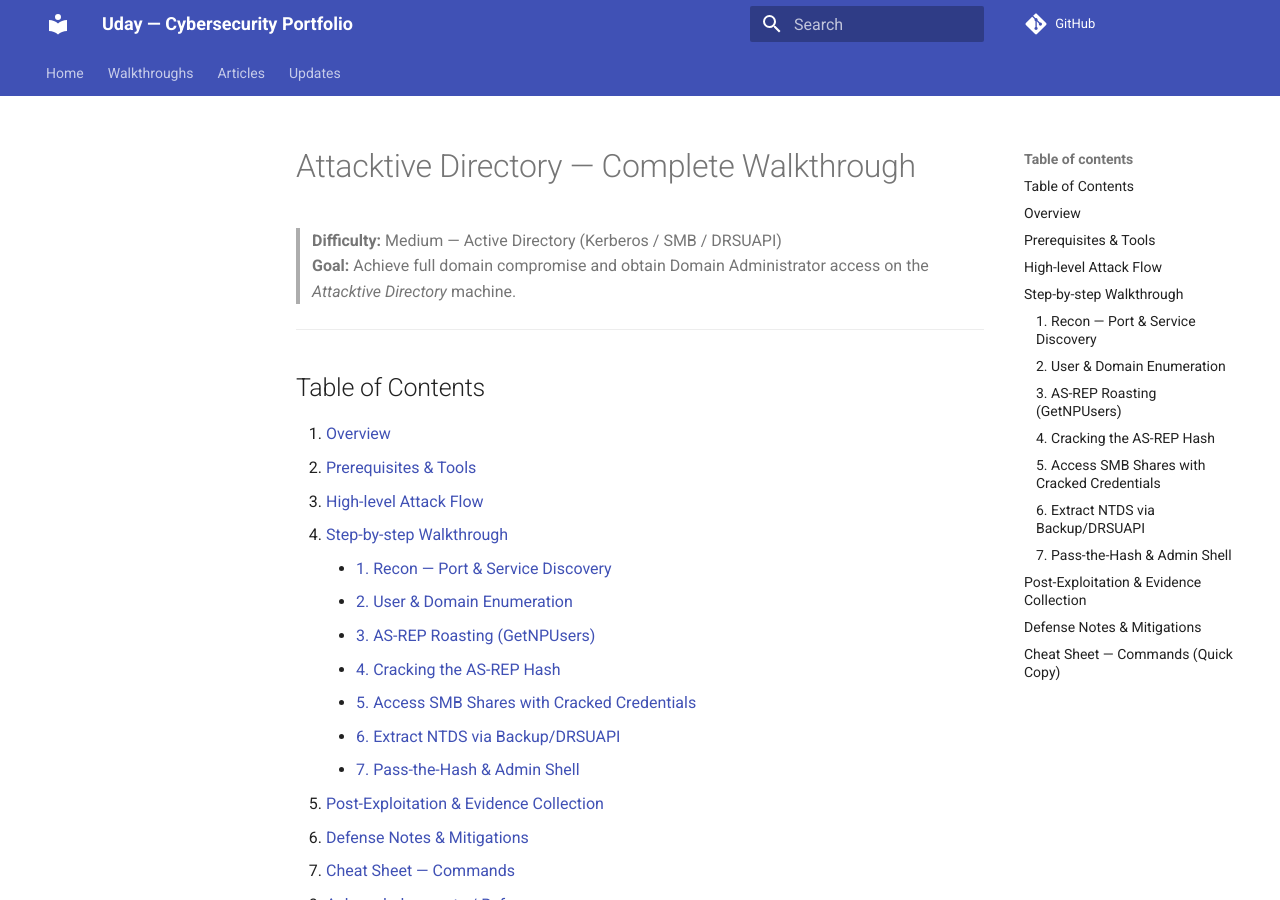
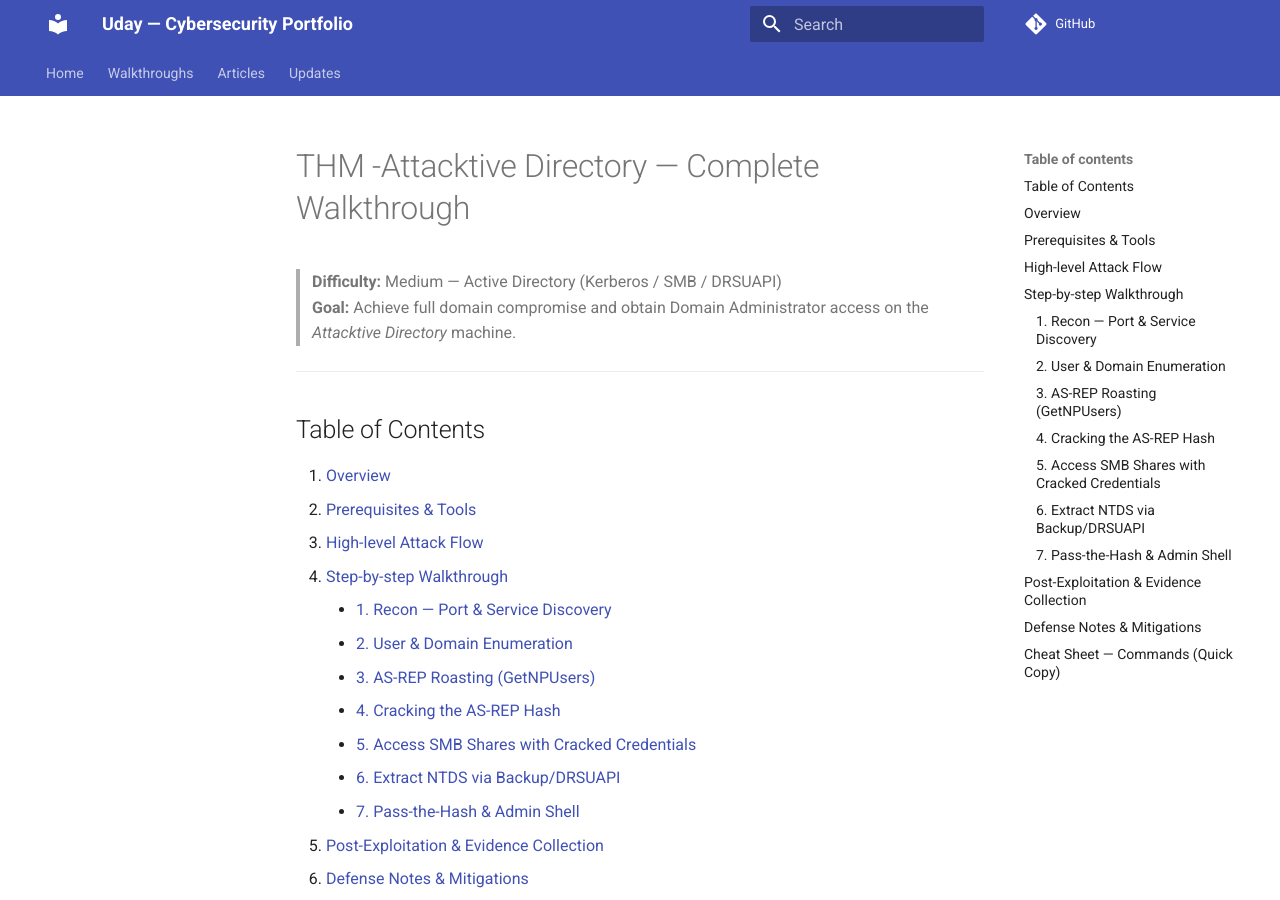
Before and after one commit to 3MetHackz5/-3MetHackz5-, an MkDocs documentation site: the page built from docs/walkthroughs/Attacktive_Directory.md, in a window 1280 px wide and 900 px high. Built offline with MkDocs 1.6.1 and Material for MkDocs 9.7.7, drawn with Linux system fonts in a browser that asks for light colours; comment, search, counter and statistics services are not loaded.

Commit message:
Update Attacktive_Directory.md

```diff
--- a/docs/walkthroughs/Attacktive_Directory.md
+++ b/docs/walkthroughs/Attacktive_Directory.md
@@ -1,4 +1,4 @@
-# Attacktive Directory — Complete Walkthrough
+# THM -Attacktive Directory — Complete Walkthrough
 
 > **Difficulty:** Medium — Active Directory (Kerberos / SMB / DRSUAPI)
 > **Goal:** Achieve full domain compromise and obtain Domain Administrator access on the *Attacktive Directory* machine.
```
